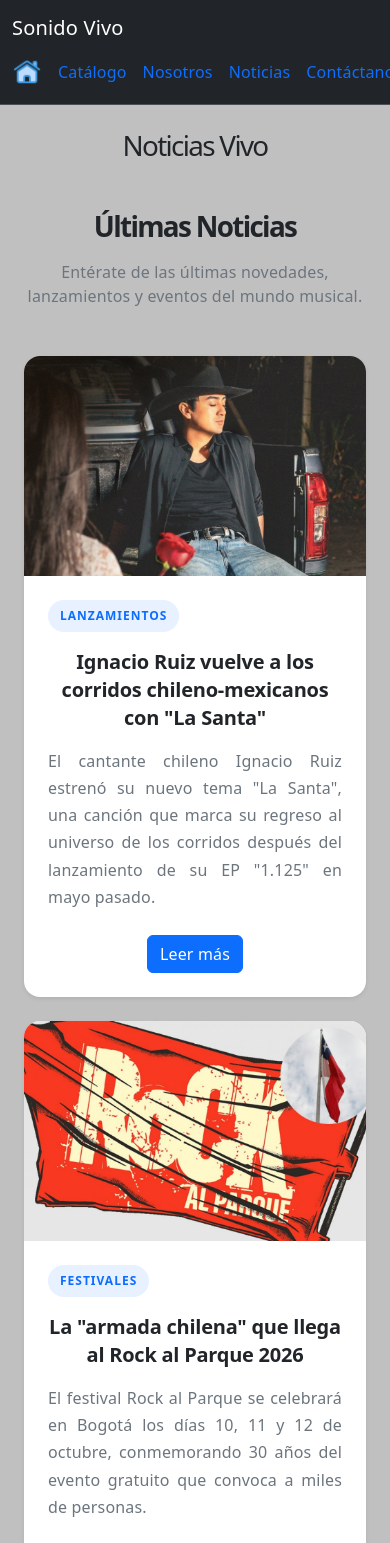
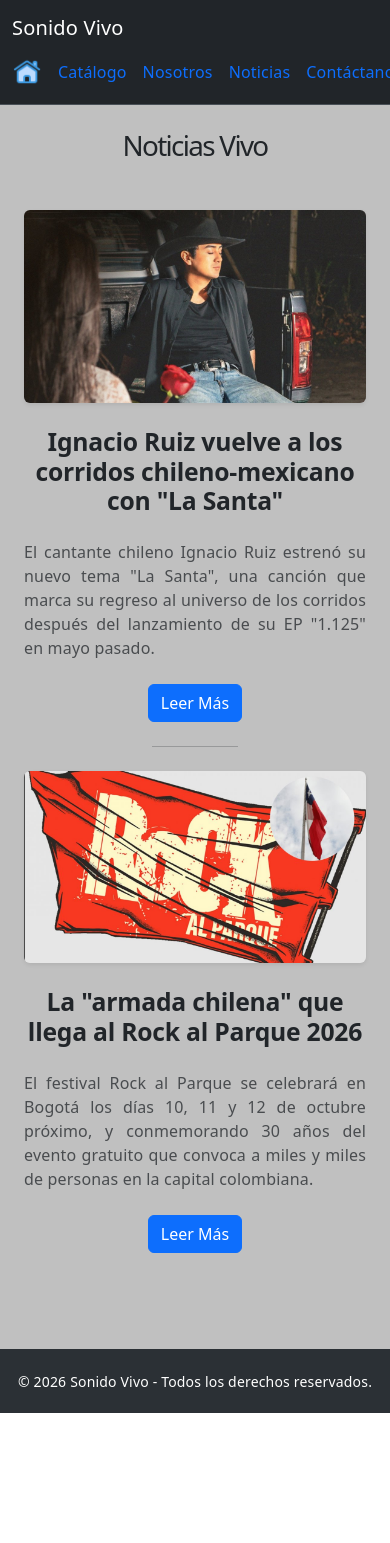
Before and after one commit to CoteCruces/sonido-vivo-v2, a React (Vite) app: page /noticias in a window 390 px wide. Shown: the top 1543 px of the page. After the commit the page ends 1413 px from the top, so only its background shows below. Built offline with nearby package versions, Linux system fonts and the light colour scheme.

Commit message:
Revert Commits
Se revirtieron cambios hechos a 3 páginas

```diff
--- a/src/App.tsx
+++ b/src/App.tsx
@@ -8,7 +8,6 @@ import Contactanos from './componentes/paginas/Contactanos.tsx';
 import DetalleProducto from "./componentes/paginas/DetalleProducto";
 import Login from "./componentes/paginas/Login";
 import Registro from "./componentes/paginas/Registro";
-import DetalleNoticia from "./componentes/paginas/DetalleNoticia";
 import Footer from "./componentes/organismos/Footer";
 import NuevoProducto from "./componentes/paginas/NuevoProducto";
 import PanelAdmin from "./componentes/paginas/PanelAdmin";
@@ -44,10 +43,7 @@ function App() {
                       path="/noticias"
                       element={<Noticias />}
                     />
-                    <Route
-                      path="/noticias/:id"
-                      element={<DetalleNoticia />}
-                    />
+
                     <Route
                       path = "/contactanos"
                       element = {<Contactanos />}
--- a/src/CardNoticias.css
+++ /dev/null
@@ -1,56 +0,0 @@
-
-/* Tarjetas de noticias */
-.noticia-card {
-    background-color: white;
-    color: #212529;
-    transition: transform 0.3s ease,
-                box-shadow 0.3s ease;
-}
-
-/* Efecto al pasar el mouse */
-.noticia-card:hover {
-    transform: translateY(-5px);
-    box-shadow: 0 10px 25px rgba(0, 0, 0, 0.15) !important;
-}
-
-/* Imágenes del mismo tamaño */
-.noticia-imagen {
-    width: 100%;
-    height: 280px;
-    object-fit: cover;
-}
-
-/* Categoría */
-.noticia-categoria {
-    display: inline-block;
-    align-self: flex-start;
-    background-color: #e7f1ff;
-    color: #0d6efd;
-    font-size: 12px;
-    font-weight: bold;
-    letter-spacing: 1px;
-    padding: 7px 12px;
-    border-radius: 20px;
-}
-
-/* Títulos */
-.noticia-card .card-title {
-    line-height: 1.4;
-}
-
-/* Descripción */
-.noticia-card .card-text {
-    line-height: 1.7;
-    text-align: justify;
-}
-
-/* Pantallas pequeñas */
-@media (max-width: 768px) {
-    .noticia-imagen {
-        height: 220px;
-    }
-
-    .noticia-card .card-title {
-        font-size: 20px !important;
-    }
-}
--- a/src/componentes/atomos/BotonLeerMas.tsx
+++ b/src/componentes/atomos/BotonLeerMas.tsx
@@ -1,19 +1,8 @@
-
-import { Link } from "react-router-dom";
-
-interface Props {
-    id: number;
+function BotonLeerMas(){
+    return(
+        <button className = "btn btn-primary">
+            Leer Más
+        </button>
+    )
 }
-
-function BotonLeerMas({ id }: Props) {
-    return (
-        <Link
-            to={`/noticias/${id}`}
-            className="btn btn-primary"
-        >
-            Leer más
-        </Link>
-    );
-}
-
 export default BotonLeerMas;
--- a/src/componentes/datos/noticias.ts
+++ /dev/null
@@ -1,23 +0,0 @@
-
-export const noticias = [
-    {
-        id: 1,
-        imagen: "/imgNoticias/1.jpg",
-        categoria: "LANZAMIENTOS",
-        titulo: 'Ignacio Ruiz vuelve a los corridos chileno-mexicanos con "La Santa"',
-        descripcion:
-            'El cantante chileno Ignacio Ruiz estrenó su nuevo tema "La Santa", una canción que marca su regreso al universo de los corridos después del lanzamiento de su EP "1.125" en mayo pasado.',
-        contenidoCompleto:
-            "Estoy muy feliz por volver a sacar un corrido (...) Desde ahí, he estado en lanzamientos de diferentes estilos, como cumbia norteña y cumbia ranchera, y estoy muy contento con el resultado de esta canción, puesto que sonoramente se ha visto una evolución y este es el primero de muchas sorpresas más que se vienen, comentó el artista oriundo de Chiloé."
-    },
-    {
-        id: 2,
-        imagen: "/imgNoticias/2.jpg",
-        categoria: "FESTIVALES",
-        titulo: 'La "armada chilena" que llega al Rock al Parque 2026',
-        descripcion:
-            "El festival Rock al Parque se celebrará en Bogotá los días 10, 11 y 12 de octubre, conmemorando 30 años del evento gratuito que convoca a miles de personas.",
-        contenidoCompleto:
-            "Con una variopinta mezcla de estilos, desde vallenato hasta black metal, Rock al Parque también es un hito cultural del continente y al mismo tiempo una atracción turística. Así, el anuncio de la parrilla de artistas tiene nombres tan disímiles como Apocalyptica, Bandalos Chinos, Between The Buried and Me, Serú Girán o Trotsky Vengarán."
-    }
-];
--- a/src/componentes/moleculas/CardNoticias.tsx
+++ b/src/componentes/moleculas/CardNoticias.tsx
@@ -1,68 +1,56 @@
 import BotonLeerMas from "../atomos/BotonLeerMas";
-import { noticias } from "../datos/noticias";
-import "../../CardNoticias.css";
 
-function CardNoticias() {
-    return (
+function CardNoticias(){
+    return(
         <section className="container my-5">
+            <div className="row justify-content-center">
+                {/* Columna centralizada con un ancho máximo estético para lectura */}
+                <div className="col-lg-10 text-center">
 
-            {/* Encabezado */}
-            <div className="text-center mb-5">
-                <h1 className="fw-bold mb-3">
-                    Últimas Noticias
-                </h1>
+                    {/* Imagen principal adaptable y centrada */}
+                    <img
+                        src="/imgNoticias/1.jpg"
+                        className="img-fluid rounded shadow-sm mb-4"
+                        alt="Imagen no disponible"
+                        style={{ maxHeight: '450px', width: '100%', objectFit: 'cover' }}
+                    />
 
-                <p className="text-secondary">
-                    Entérate de las últimas novedades,
-                    lanzamientos y eventos del mundo musical.
+                    {/* Contenido de texto centralizado */}
+                    <div className="p-8">
+                        <h2 className="fw-bold mb-4">Ignacio Ruiz vuelve a los corridos chileno-mexicano con "La Santa"</h2>
+
+                        <p className="text-muted mb-4" style={{ textAlign: 'justify' }}>
+                            El cantante chileno Ignacio Ruiz estrenó su nuevo tema "La Santa",
+                            una canción que marca su regreso al universo de los corridos después
+                            del lanzamiento de su EP "1.125" en mayo pasado.
                         </p>
+                        <div className="mt-4">
+                                <BotonLeerMas />
                         </div>
 
-            {/* Contenedor de noticias */}
-            <div className="row g-4 justify-content-center">
 
-                {noticias.map((noticia) => (
-                    <div
-                        className="col-12 col-md-6"
-                        key={noticia.id}
-                    >
+                        <hr className="my-4 w-25 mx-auto" />
 
-                        <article className="card noticia-card h-100 border-0 shadow-sm rounded-4 overflow-hidden">
-
-                            {/* Imagen */}
+                    </div>
+                </div>
+                <div className="col-lg-10 text-center">
                     <img
-                                src={noticia.imagen}
-                                className="card-img-top noticia-imagen"
-                                alt={noticia.titulo}
+                        src="/imgNoticias/2.jpg"
+                        className="img-fluid rounded shadow-sm mb-4"
+                        alt="Imagen no disponible"
+                        style={{ maxHeight: '450px', width: '100%', objectFit: 'cover' }}
                     />
 
-                            {/* Contenido */}
-                            <div className="card-body d-flex flex-column p-4">
-
-                                <span className="noticia-categoria mb-3">
-                                    {noticia.categoria}
-                                </span>
-
-                                <h2 className="card-title fs-4 fw-bold mb-3">
-                                    {noticia.titulo}
-                                </h2>
-
-                                <p className="card-text text-secondary mb-4">
-                                    {noticia.descripcion}
+                        <h2 className="fw-bold mb-4">La "armada chilena" que llega al Rock al Parque 2026</h2>
+                        <p className="text-muted  mb-4" style={{ textAlign: 'justify' }}>
+                            El festival Rock al Parque se celebrará en Bogotá los días 10, 11 y 12
+                            de octubre próximo, y conmemorando 30 años del evento gratuito que convoca
+                            a miles y miles de personas en la capital colombiana.
                         </p>
-
-                                {/* Botón inferior */}
-                                <div className="mt-auto">
-                                    <BotonLeerMas id={noticia.id} />
+                        <div className="mt-4">
+                                <BotonLeerMas />
                         </div>
-
                 </div>
-
-                        </article>
-
-                    </div>
-                ))}
-
                 </div>
 
         </section>
--- a/src/componentes/paginas/DetalleNoticia.tsx
+++ /dev/null
@@ -1,92 +0,0 @@
-
-import { Link, useParams } from "react-router-dom";
-import { noticias } from "../datos/noticias";
-
-function DetalleNoticia() {
-    const { id } = useParams();
-
-    // Buscar noticia según su ID
-    const noticia = noticias.find(
-        (n) => n.id === Number(id)
-    );
-
-    // Si la noticia no existe
-    if (!noticia) {
-        return (
-            <div className="container my-5 text-center">
-                <h2>Noticia no encontrada</h2>
-
-                <Link
-                    to="/noticias"
-                    className="btn btn-primary mt-3"
-                >
-                    Volver a Noticias
-                </Link>
-            </div>
-        );
-    }
-
-    return (
-        <main className="container my-5">
-
-            <article
-                className="bg-white rounded-4 shadow p-4 p-md-5 text-dark mx-auto"
-                style={{ maxWidth: "950px" }}
-            >
-
-                {/* Categoría */}
-                <span className="noticia-categoria mb-3">
-                    {noticia.categoria}
-                </span>
-
-                {/* Título */}
-                <h1 className="fw-bold my-4">
-                    {noticia.titulo}
-                </h1>
-
-                {/* Imagen */}
-                <img
-                    src={noticia.imagen}
-                    alt={noticia.titulo}
-                    className="img-fluid rounded-3 mb-4"
-                    style={{
-                        width: "100%",
-                        maxHeight: "500px",
-                        objectFit: "cover"
-                    }}
-                />
-
-                <hr />
-
-                {/* Contenido */}
-                <div className="mt-4">
-
-                    <p
-                        style={{
-                            fontSize: "18px",
-                            lineHeight: "1.9",
-                            textAlign: "justify"
-                        }}
-                    >
-                        {noticia.contenidoCompleto}
-                    </p>
-
-                </div>
-
-                <hr className="my-4" />
-
-                {/* Volver */}
-                <Link
-                    to="/noticias"
-                    className="btn btn-secondary"
-                >
-                    ← Volver a Noticias
-                </Link>
-
-            </article>
-
-        </main>
-    );
-}
-
-export default DetalleNoticia;
```
Also changed, not shown: src/componentes/organismos/FormularioContacto.tsx (+58 -105 lines), src/componentes/paginas/Contactanos.tsx (+8 -29 lines). Lines whose indentation alone changed are shown as unchanged.
